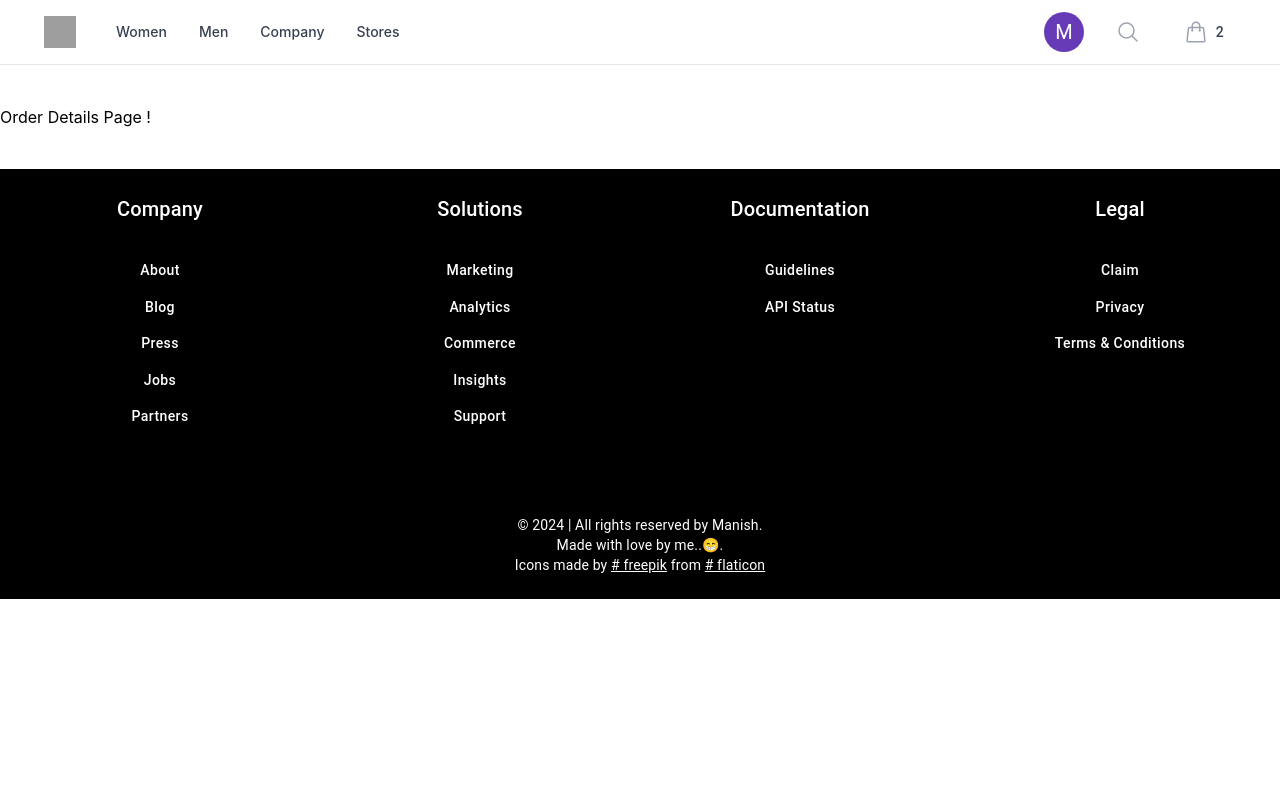
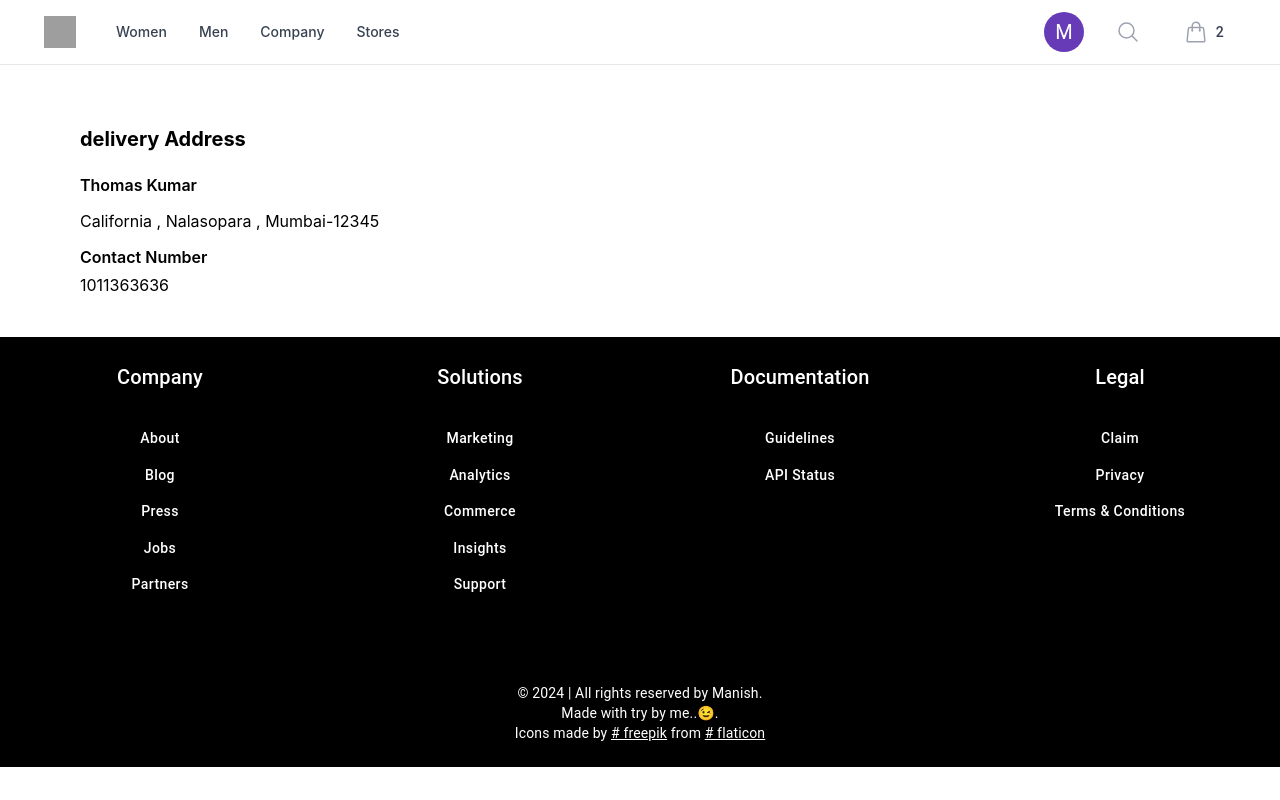
Before and after one commit to manish0to1/e-commerce, a React (Create React App) app: page / in a window 1280 px wide. Built offline with nearby package versions, Linux system fonts and the light colour scheme; grey boxes are pictures that could not be loaded.

Commit message:
orderDetails page done

```diff
--- a/src/customer/components/Footer/Footer.jsx
+++ b/src/customer/components/Footer/Footer.jsx
@@ -174,7 +174,7 @@ const Footer = () => {
             &copy; 2024 | All rights reserved by Manish.
           </Typography>
           <Typography variant="body2" component="p" align="center">
-            Made with love by me..😁.
+            Made with try by me..😉.
           </Typography>
           <Typography variant="body2" component="p" align="center">
             Icons made by{" "}
--- a/src/customer/components/Order/OrderDetails.jsx
+++ b/src/customer/components/Order/OrderDetails.jsx
@@ -1,7 +1,13 @@
 import React from "react";
+import AddressCard from "../AdderessCard/AddressCard";
 
 const OrderDetails = () => {
-  return <div>Order Details Page !</div>;
+  return (
+    <div className="px:5 lg:px-20">
+      <h1 className="font-bold text-xl py-5">delivery Address</h1>
+      <AddressCard />
+    </div>
+  );
 };
 
 export default OrderDetails;
```
